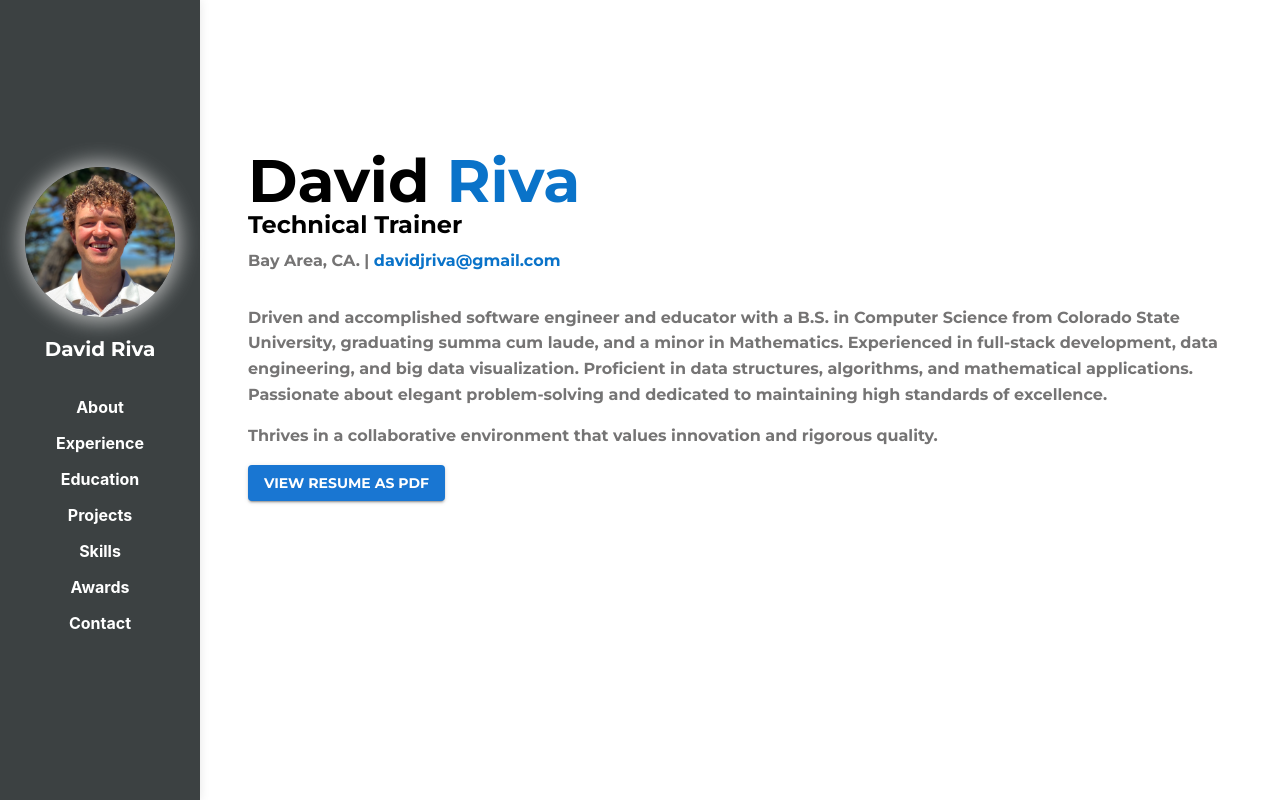
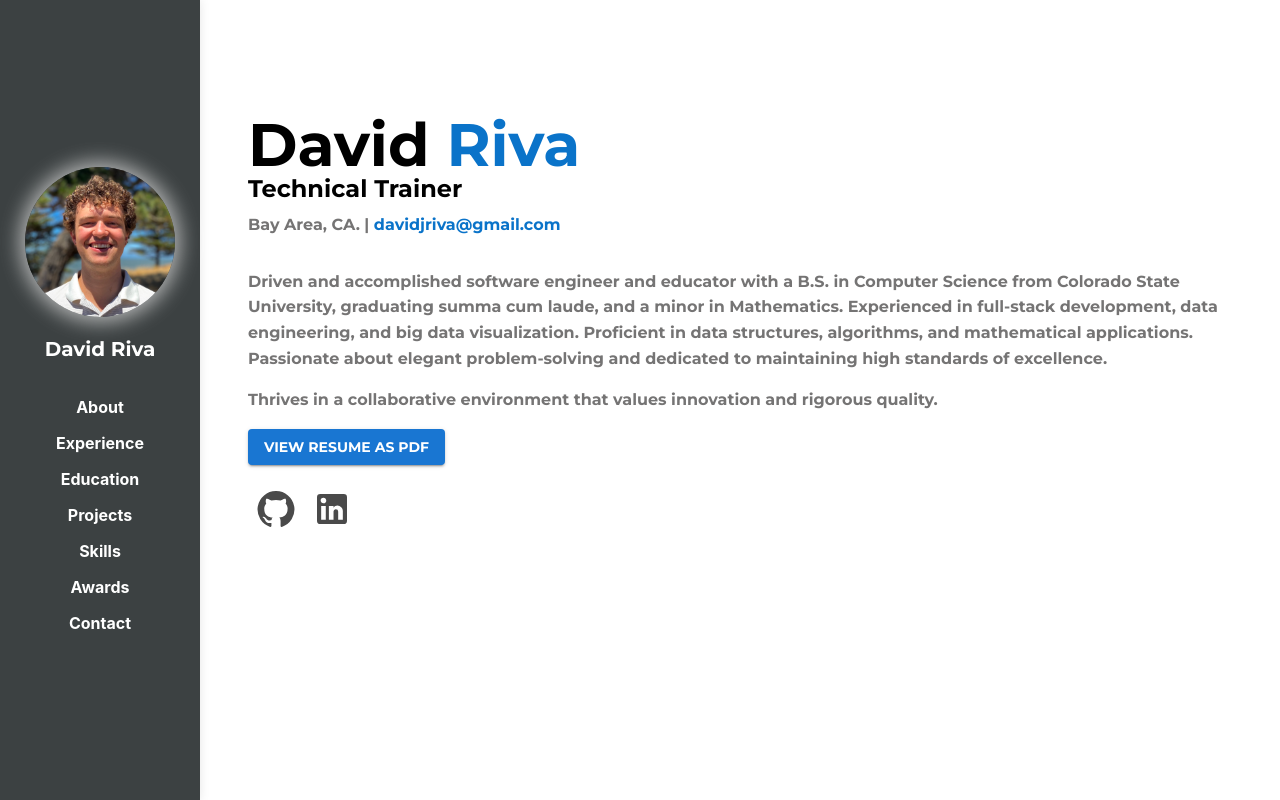
Before and after one commit to davidjriva/Personal-Portfolio, a React (Create React App) app: page /about in a window 1280 px wide. Built offline with nearby package versions, Linux system fonts and the light colour scheme.

Commit message:
Link socials

```diff
--- a/src/components/About.js
+++ b/src/components/About.js
@@ -1,5 +1,6 @@
 import React from 'react';
-import { Box, Typography, Button } from '@mui/material';
+import { Box, Typography, Button, IconButton, Icon } from '@mui/material';
+import SocialLinks from './SocialLinks';
 
 const About = () => {
   const handleResumeClick = () => {
@@ -74,10 +75,12 @@ const About = () => {
         variant="contained"
         color="primary"
         onClick={handleResumeClick}
-        sx={{ marginTop: '1rem' }}
+        sx={{ marginTop: '1rem', marginBottom: 2 }}
       >
         View Resume as PDF
       </Button>
+
+      <SocialLinks />
     </Box>
   );
 };
--- /dev/null
+++ b/src/components/SocialLinks.js
@@ -0,0 +1,23 @@
+import React from 'react';
+import { Box, IconButton, Link } from '@mui/material';
+import GitHubIcon from '@mui/icons-material/GitHub';
+import LinkedInIcon from '@mui/icons-material/LinkedIn';
+
+const SocialLinks = () => {
+  return (
+    <Box>
+      <Link href="https://github.com/davidjriva" target="_blank" rel="noopener" color="inherit">
+        <IconButton sx={{ color: '#4A4A4A', fontSize: '40px' }}> {/* Dark gray color and larger size */}
+          <GitHubIcon fontSize="inherit" />
+        </IconButton>
+      </Link>
+      <Link href="https://www.linkedin.com/in/david-j-riva" target="_blank" rel="noopener" color="inherit">
+        <IconButton sx={{ color: '#4A4A4A', fontSize: '40px' }}> {/* Dark gray color and larger size */}
+          <LinkedInIcon fontSize="inherit" />
+        </IconButton>
+      </Link>
+    </Box>
+  );
+};
+
+export default SocialLinks;
```
